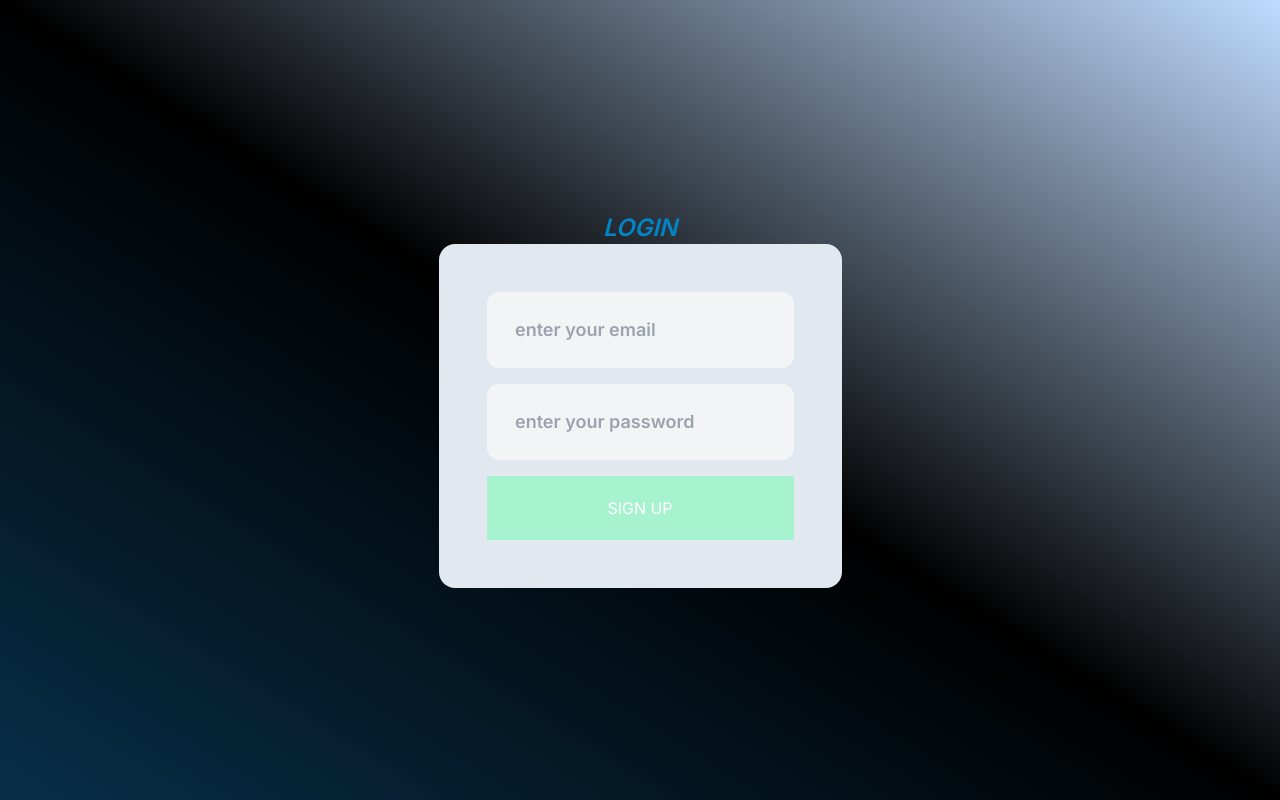
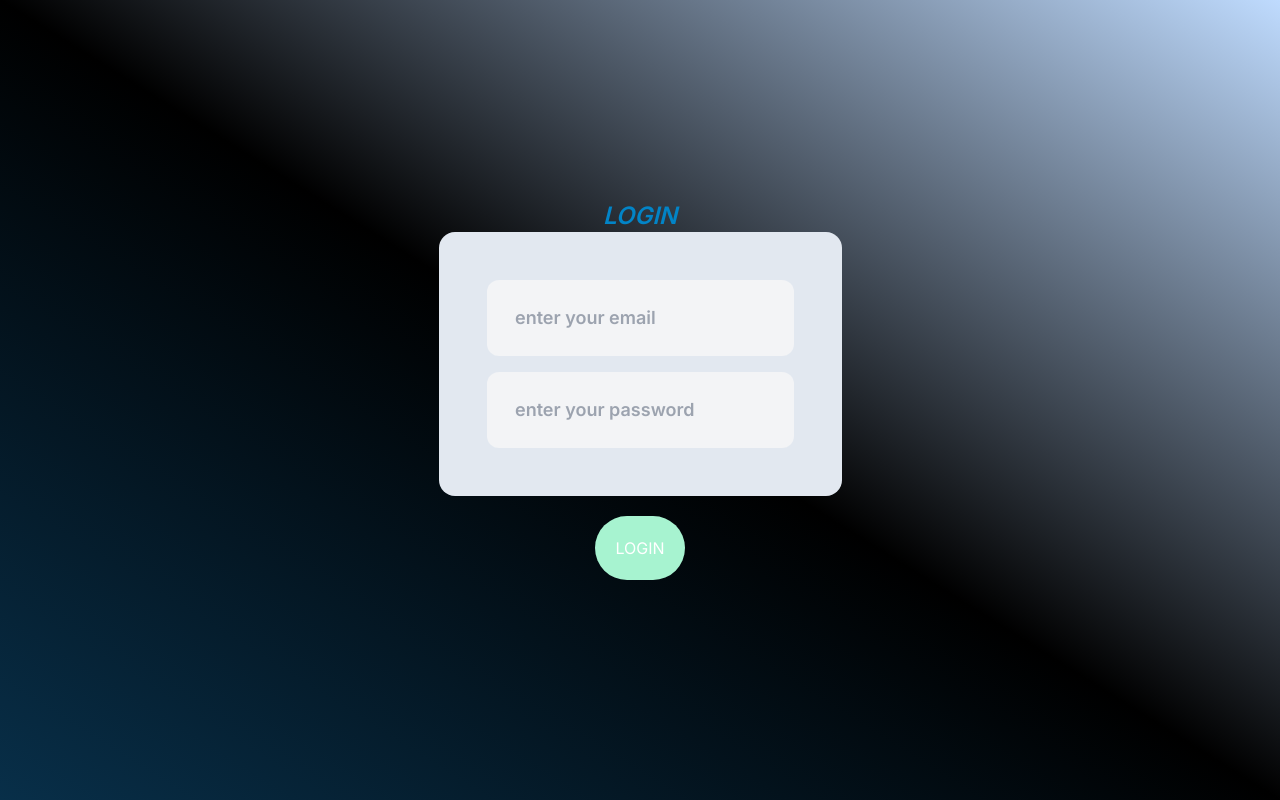
Before and after one commit to Royweru/giant-next14-supabase, a Next.js app: page /login in a window 1280 px wide. Built offline with nearby package versions, Linux system fonts and the light colour scheme; what @supabase/auth-helpers-nextjs would draw is missing.

Commit message:
modified:   src/app/login/page.tsx 	modified:   src/app/page.tsx 	new file:   src/components/sign-out.tsx 	modified:   src/lib/supabase.ts 	modified:   src/middleware.ts

```diff
--- a/src/app/login/page.tsx
+++ b/src/app/login/page.tsx
@@ -11,11 +11,12 @@ const LoginPage = () => {
   const [email, setEmail] = useState("");
   const [pwd, setPwd] = useState("");
  const [success,setSuccess] = useState<boolean>(false)
+
   const login = async () => {
     try {
       let{data:dataUser,error} = await supabase
        .auth
-       .signUp({
+       .signInWithPassword({
         email:email,
         password:pwd
        })
@@ -24,7 +25,7 @@ const LoginPage = () => {
         console.log(dataUser)
        }
        if(error){
-        throw new Error("Cannot sign you up!")
+        throw new Error("Cannot sign you in!")
        }
        setEmail("")
        setPwd("")
@@ -42,9 +43,7 @@ const LoginPage = () => {
       <div>
 
         <form
-
           className=" flex flex-col rounded-2xl bg-slate-200 gap-y-4 p-12"
-
         >
           <input
             type="text"
@@ -62,11 +61,17 @@ const LoginPage = () => {
             onChange={(e) => setPwd(e.target.value)}
             className=" text-lg font-semibold text-black rounded-xl p-6 bg-gray-100"
           />
-          <button onClick={login} className=" p-5 bg-emerald-200  text-white">
-             SIGN UP
+         {success&&(
+          <div className=" w-full p-3 rounded-md flex items-center justify-center font-semibold text-xl font-sans">
+            Hey {email} you have successfully signed up check verification email
+          </div>
+         )}
+        </form>
+          <div className=" w-full flex justify-center my-5">
+          <button onClick={login} className=" p-5 bg-emerald-200  text-white rounded-full">
+             LOGIN
           </button>
-        </form>
-
+          </div>
       </div>
     </div>
   );
--- a/src/app/page.tsx
+++ b/src/app/page.tsx
@@ -1,22 +1,15 @@
 import { supabase } from "@/lib/supabase";
+import { SignOut } from "@/components/sign-out";
 import Image from "next/image";
 
 export default function Home() {
-  const setNewView  = async()=>{
-    const {data,error} = await supabase.from("views")
-    .insert({
-      name:"random page"
-    })
 
-    if(data)console.log(data)
-    if(error)console.log(error)
-  }
-setNewView()
   return (
-    <main className="flex min-h-screen flex-col items-center justify-between p-24">
+    <main className="flex min-h-screen flex-col items-center justify-evenly p-24">
       <div className=" text-3xl font-semibold ">
           LOGGED IN
       </div>
+    <SignOut />
     </main>
   );
 }
--- /dev/null
+++ b/src/components/sign-out.tsx
@@ -0,0 +1,24 @@
+"use client"
+import React from 'react'
+import { supabase } from '@/lib/supabase'
+import { useRouter } from 'next/navigation'
+export const SignOut = () => {
+    const router = useRouter()
+    const onSignOut = async () => {
+        await supabase
+        .auth
+        .signOut()
+
+        router.refresh()
+       }
+  return (
+    <div className=' w-full my-4 flex justify-center'>
+       <button
+       className=' font-semibold text-xl font-serif bg-red-500 text-white p-5 rounded-xl hover:cursor-pointer'
+       onClick={onSignOut}
+       >
+         LOGOUT
+        </button>
+    </div>
+  )
+}
--- a/src/lib/supabase.ts
+++ b/src/lib/supabase.ts
@@ -1,5 +1,5 @@
 import { createClientComponentClient } from "@supabase/auth-helpers-nextjs";
-import { createClient } from "@supabase/supabase-js";
+
 
 
 export const supabase = createClientComponentClient();
--- a/src/middleware.ts
+++ b/src/middleware.ts
@@ -16,7 +16,7 @@ export async function middleware(req:NextRequest) {
      console.log(session)
 
      if(!session){
-       return  null
+       return  NextResponse.rewrite(new URL("/login",req.url))
 
      }
 
```
